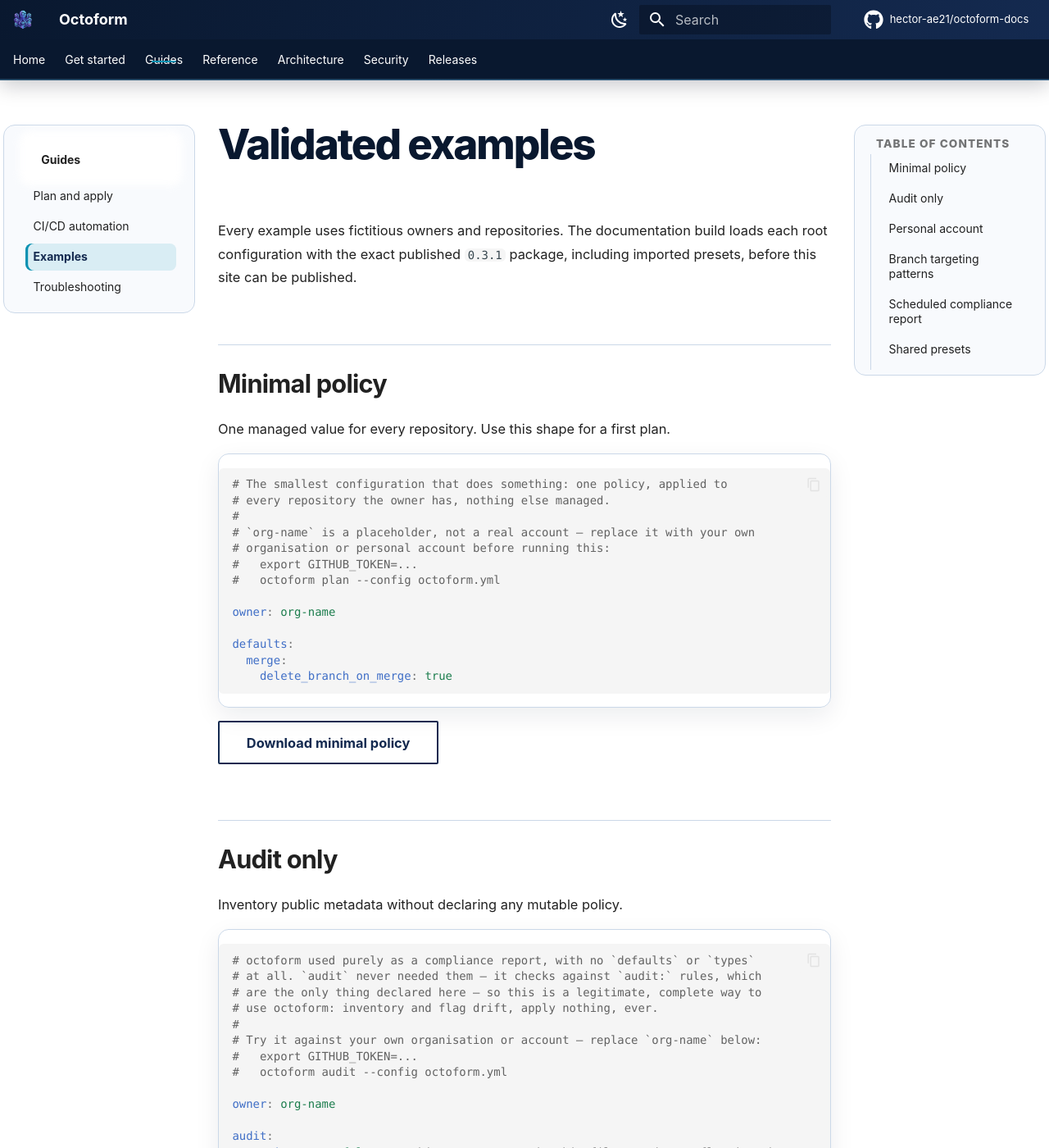
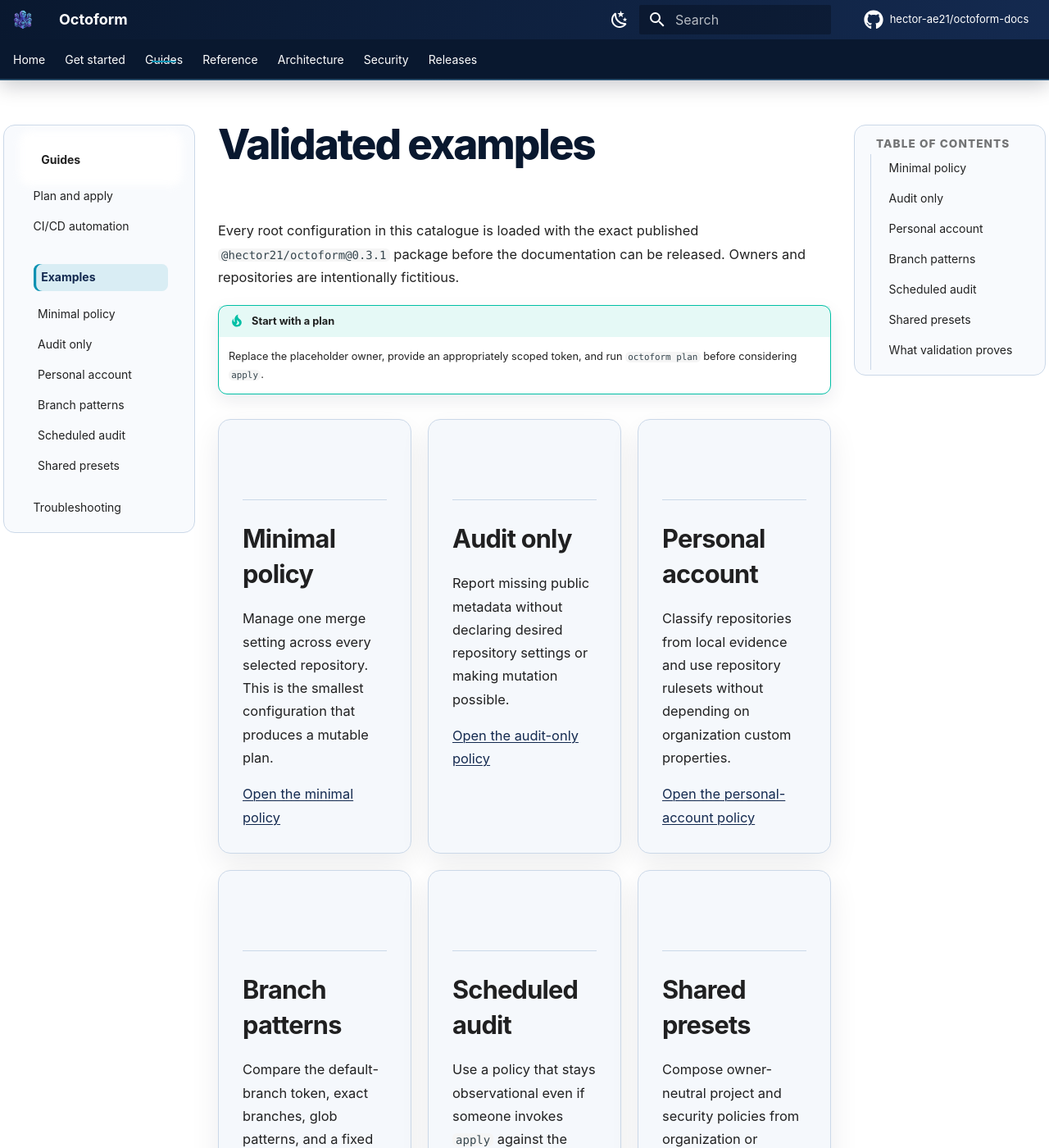
Before and after one commit to hector-ae21/octoform-docs, an MkDocs documentation site: the page built from docs/examples/index.md, in a window 1280 px wide and 1400 px high. Shown: the whole window at 82% size. Built offline with MkDocs 1.6.1 and Material for MkDocs 9.7.7, drawn with Linux system fonts in a browser that asks for light colours; plug-ins that fetch from the network failed and are left out; comment, search, counter and statistics services are not loaded; the version menu is left out; some of the changed text lies outside the part shown.

Commit message:
docs(examples): create focused downloadable guides
- split validated configurations into dedicated pages
- explain adaptation, expected behavior, and review boundaries
- place accessible YAML download icons beside code controls
- verify direct downloads and active navigation in Chromium
- extend WCAG coverage across representative examples

````diff
--- a/docs/assets/stylesheets/extra.css
+++ b/docs/assets/stylesheets/extra.css
@@ -387,6 +387,42 @@
   padding: 1rem 1.25rem;
 }
 
+.octoform-example {
+  position: relative;
+}
+
+.octoform-example > p:last-child {
+  margin: 0;
+}
+
+.octoform-example-download {
+  align-items: center;
+  border-radius: 0.25rem;
+  color: var(--md-default-fg-color--light) !important;
+  display: inline-flex;
+  height: 1.5rem;
+  justify-content: center;
+  position: absolute;
+  right: 2.35rem;
+  text-decoration: none !important;
+  top: 0.34rem;
+  transition: background-color 120ms ease, color 120ms ease;
+  width: 1.5rem;
+  z-index: 3;
+}
+
+.octoform-example-download:hover,
+.octoform-example-download:focus-visible {
+  background: var(--md-accent-fg-color--transparent);
+  color: var(--md-accent-fg-color) !important;
+}
+
+.octoform-example-download svg {
+  fill: currentcolor;
+  height: 1rem;
+  width: 1rem;
+}
+
 .octoform-diagram {
   background: #07111f;
   border: 0.05rem solid #294568;
--- a/docs/examples/index.md
+++ b/docs/examples/index.md
@@ -1,93 +1,92 @@
 ---
 title: Validated examples
-description: Download and adapt complete Octoform 0.3.1 configurations for common governance workflows.
+description: Choose and download a complete Octoform 0.3.1 configuration for a focused governance workflow.
 ---
 
 # Validated examples
 
-Every example uses fictitious owners and repositories. The documentation build
-loads each root configuration with the exact published `0.3.1` package,
-including imported presets, before this site can be published.
+Every root configuration in this catalogue is loaded with the exact published
+`@hector21/octoform@0.3.1` package before the documentation can be released.
+Owners and repositories are intentionally fictitious.
+
+!!! tip "Start with a plan"
+
+    Replace the placeholder owner, provide an appropriately scoped token, and
+    run `octoform plan` before considering `apply`.
+
+<div class="octoform-grid" markdown>
+
+<div class="octoform-card" markdown>
 
 ## Minimal policy
 
-One managed value for every repository. Use this shape for a first plan.
+Manage one merge setting across every selected repository. This is the
+smallest configuration that produces a mutable plan.
 
-```yaml
---8<-- "docs/examples/files/minimal/octoform.yml"
-```
+[Open the minimal policy](minimal.md)
 
-[Download minimal policy](files/minimal/octoform.yml){ .md-button }
+</div>
+
+<div class="octoform-card" markdown>
 
 ## Audit only
 
-Inventory public metadata without declaring any mutable policy.
+Report missing public metadata without declaring desired repository settings
+or making mutation possible.
 
-```yaml
---8<-- "docs/examples/files/audit-only/octoform.yml"
-```
+[Open the audit-only policy](audit-only.md)
 
-[Download audit-only policy](files/audit-only/octoform.yml){ .md-button }
+</div>
+
+<div class="octoform-card" markdown>
 
 ## Personal account
 
-Use local repository types and repository-level rulesets without assuming
-organization custom properties.
+Classify repositories from local evidence and use repository rulesets without
+depending on organization custom properties.
 
-```yaml
---8<-- "docs/examples/files/personal-account/octoform.yml"
-```
+[Open the personal-account policy](personal-account.md)
 
-[Download personal-account policy](files/personal-account/octoform.yml){ .md-button }
+</div>
 
-## Branch targeting patterns
+<div class="octoform-card" markdown>
 
-Compare the default-branch token, an exact branch, a glob, and a fixed set.
+## Branch patterns
 
-```yaml
---8<-- "docs/examples/files/branch-patterns/octoform.yml"
-```
+Compare the default-branch token, exact branches, glob patterns, and a fixed
+set of maintained branches.
 
-[Download branch-pattern policy](files/branch-patterns/octoform.yml){ .md-button }
+[Open the branch-pattern examples](branch-patterns.md)
 
-## Scheduled compliance report
+</div>
 
-A policy that remains read-only even if someone invokes `apply` against it.
+<div class="octoform-card" markdown>
 
-```yaml
---8<-- "docs/examples/files/self-audit/octoform.yml"
-```
+## Scheduled audit
 
-[Download scheduled-audit policy](files/self-audit/octoform.yml){ .md-button }
+Use a policy that stays observational even if someone invokes `apply` against
+the same file.
+
+[Open the scheduled-audit policy](scheduled-audit.md)
+
+</div>
+
+<div class="octoform-card" markdown>
 
 ## Shared presets
 
-The same owner-neutral policy fragments can be imported by an organization or
-personal-account root configuration.
+Compose owner-neutral project and security policies from organization or
+personal-account root configurations.
 
-=== "Organization root"
+[Open the shared-presets example](shared-presets.md)
 
-    ```yaml
-    --8<-- "docs/examples/files/shared-presets/org.octoform.yml"
-    ```
+</div>
 
-=== "Personal root"
+</div>
 
-    ```yaml
-    --8<-- "docs/examples/files/shared-presets/personal.octoform.yml"
-    ```
+## What validation proves
 
-=== "Project-type preset"
-
-    ```yaml
-    --8<-- "docs/examples/files/shared-presets/presets/npm-library.yml"
-    ```
-
-=== "Security preset"
-
-    ```yaml
-    --8<-- "docs/examples/files/shared-presets/presets/security-baseline.yml"
-    ```
-
-[Download organization root](files/shared-presets/org.octoform.yml){ .md-button }
-[Download personal root](files/shared-presets/personal.octoform.yml){ .md-button }
+The documentation build parses every root file, resolves its imports, and
+rejects invalid configuration. Validation proves compatibility with the
+documented Octoform release; it does not prove that the placeholder policy is
+appropriate for a particular repository, token, or GitHub plan.
--- a/mkdocs.yml
+++ b/mkdocs.yml
@@ -108,7 +108,14 @@ nav:
       - Guides overview: guides/index.md
       - Plan and apply: guides/plan-and-apply.md
       - CI/CD automation: automation/index.md
-      - Examples: examples/index.md
+      - Examples:
+          - Example catalogue: examples/index.md
+          - Minimal policy: examples/minimal.md
+          - Audit only: examples/audit-only.md
+          - Personal account: examples/personal-account.md
+          - Branch patterns: examples/branch-patterns.md
+          - Scheduled audit: examples/scheduled-audit.md
+          - Shared presets: examples/shared-presets.md
       - Troubleshooting: troubleshooting/index.md
   - Reference:
       - Reference overview: reference/index.md
--- a/package.json
+++ b/package.json
@@ -19,6 +19,7 @@
     "validate:links": "node scripts/validate-links.mjs",
     "validate:privacy": "node scripts/validate-privacy.mjs",
     "validate:a11y": "node scripts/validate-a11y.mjs",
+    "validate:ux": "node scripts/validate-site-ux.mjs",
     "test:release": "node --test test/*.test.mjs",
     "verify": "node scripts/verify.mjs"
   },
````
Also changed, not shown: docs/examples/audit-only.md (added, +38 -0 lines), docs/examples/branch-patterns.md (added, +40 -0 lines), docs/examples/minimal.md (added, +39 -0 lines), docs/examples/personal-account.md (added, +39 -0 lines), docs/examples/scheduled-audit.md (added, +38 -0 lines), docs/examples/shared-presets.md (added, +68 -0 lines), 3 other files.
